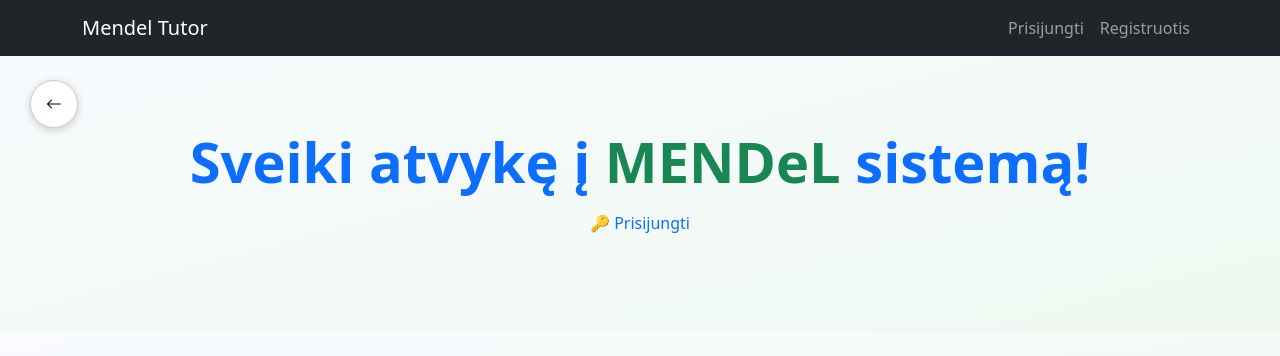
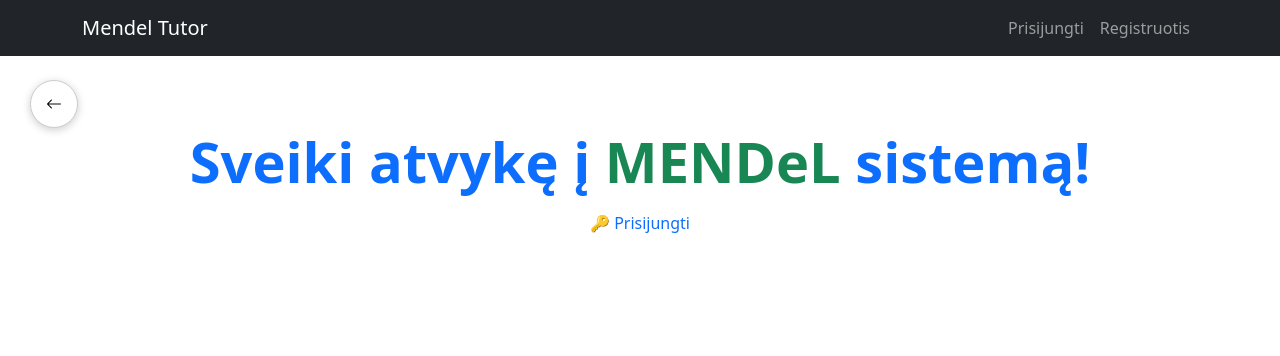
Before and after one commit to lukasjanusauskas/mendl-tutors, a Python web app: template app/templates/index.html in a window 1280 px wide. Shown: the top 356 px of the page. Run offline with Jinja, Linux system fonts and the light colour scheme; the template is opened without the code that fills it, so the values that code supplies are empty.

Commit message:
Update index.html
Pakeiciau truputi spalvas ir nuemiau ta zalia atspalvi backgroundo

```diff
--- a/app/templates/index.html
+++ b/app/templates/index.html
@@ -125,9 +125,6 @@
 </div>
 
 <style>
-  body {
-    background: linear-gradient(to bottom right, #f9fbff, #eef8f0);
-  }
   .card {
     transition: transform 0.2s ease, box-shadow 0.2s ease;
   }
```
